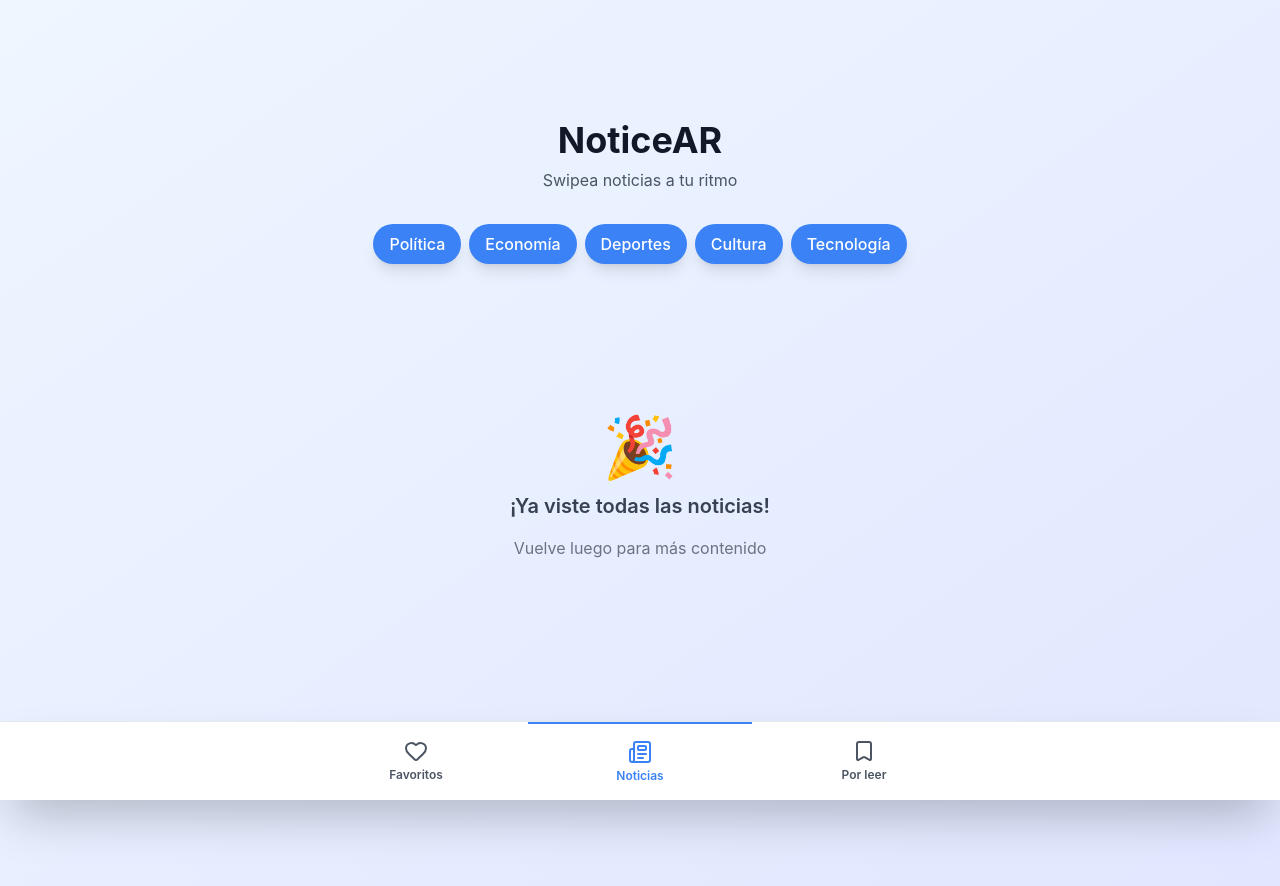
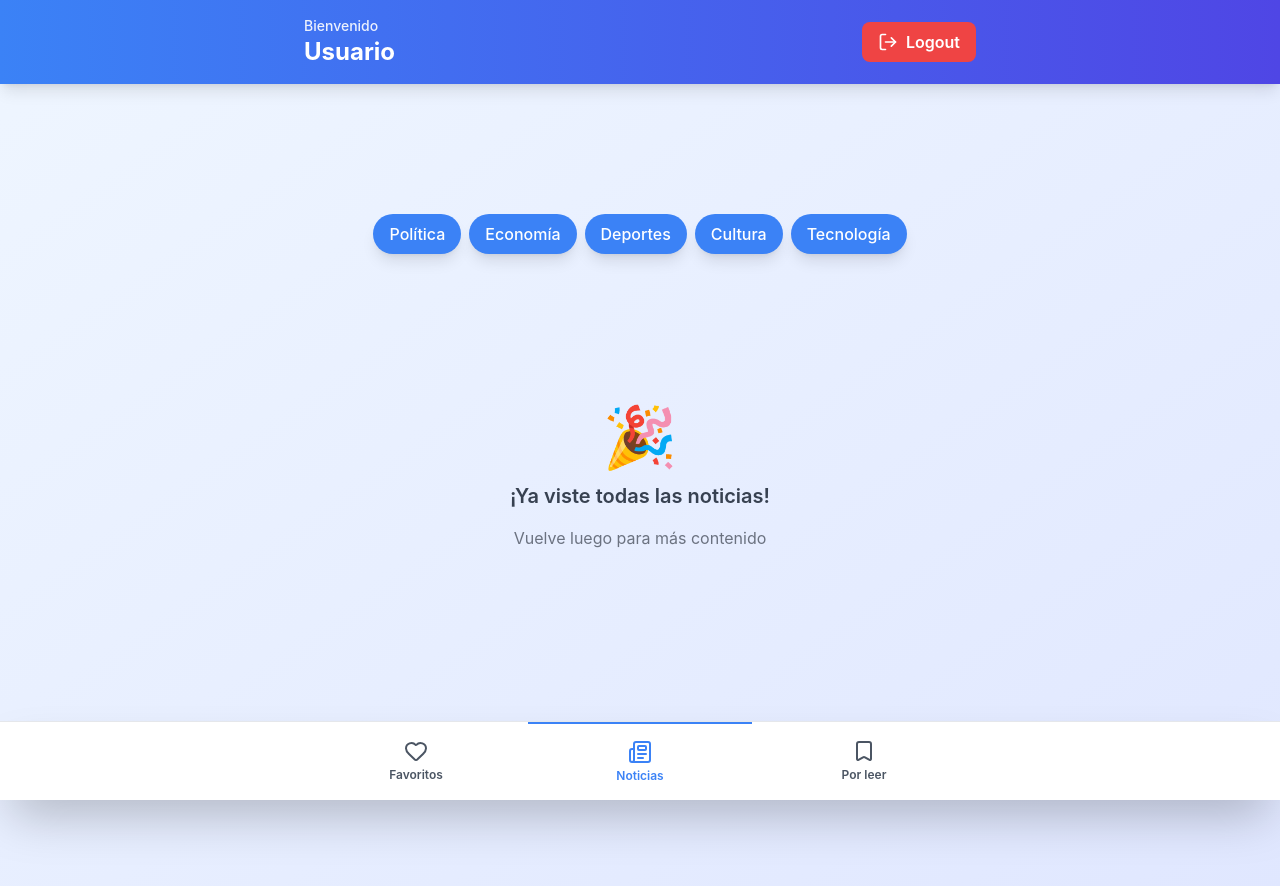
Before and after one commit to liocamargo/noticeAR, a Next.js app: page /feed in a window 1280 px wide. Shown: the top 886 px of the page. Built offline with nearby package versions, Linux system fonts and the light colour scheme; no server answers; sample sign-in values are in the browser's storage.

Commit message:
feat: Add prominent header with user name and logout button
- Create Header component with gradient background
- Display user name from authentication
- Add logout button with Lucide icon
- Remove NoticeAR title and subtitle from feed page
- Make header sticky at top of feed

```diff
--- a/src/app/(app)/feed/page.tsx
+++ b/src/app/(app)/feed/page.tsx
@@ -6,6 +6,7 @@ import { useCallback } from 'react';
 import SwipeStack from '@/components/SwipeStack';
 import SwipeButtons from '@/components/SwipeButtons';
 import CategoryFilter from '@/components/CategoryFilter';
+import Header from '@/components/Header';
 import { useNews } from '@/hooks/useNews';
 import { useInteractions } from '@/hooks/useInteractions';
 import type { NewsArticle } from '@/types';
@@ -45,15 +46,13 @@ export default function FeedPage() {
   }, [news, saveInteraction, markAsSeen]);
 
   return (
-    <div className="min-h-screen flex flex-col items-center justify-center px-4 space-y-8">
-      <div className="text-center space-y-2">
-        <h1 className="text-4xl font-bold text-gray-900">NoticeAR</h1>
-        <p className="text-gray-600">Swipea noticias a tu ritmo</p>
-      </div>
+    <div className="min-h-screen flex flex-col">
+      <Header />
 
-      <div className="w-full">
-        <CategoryFilter />
-      </div>
+      <div className="flex-1 flex flex-col items-center justify-center px-4 space-y-8">
+        <div className="w-full">
+          <CategoryFilter />
+        </div>
 
       <div className="w-full flex flex-col items-center relative">
         <SwipeStack
@@ -72,6 +71,7 @@ export default function FeedPage() {
           </div>
         )}
       </div>
+      </div>
     </div>
   );
 }
--- /dev/null
+++ b/src/components/Header.tsx
@@ -0,0 +1,53 @@
+'use client';
+
+import { useEffect, useState } from 'react';
+import { useRouter } from 'next/navigation';
+import { getCurrentUser } from '@/services/supabase/auth';
+import { signOut } from '@/services/supabase/auth';
+import { LogOut } from 'lucide-react';
+
+export default function Header() {
+  const router = useRouter();
+  const [userName, setUserName] = useState<string | null>(null);
+
+  useEffect(() => {
+    const fetchUser = async () => {
+      const { user } = await getCurrentUser();
+      if (user?.user_metadata?.full_name) {
+        setUserName(user.user_metadata.full_name);
+      } else {
+        const testSession = localStorage.getItem('noticeAR_testSession');
+        if (testSession) {
+          const session = JSON.parse(testSession);
+          setUserName(session.user?.user_metadata?.full_name || 'Usuario');
+        }
+      }
+    };
+    fetchUser();
+  }, []);
+
+  const handleLogout = async () => {
+    localStorage.removeItem('noticeAR_testSession');
+    await signOut();
+    router.push('/login');
+  };
+
+  return (
+    <div className="bg-gradient-to-r from-blue-500 to-indigo-600 text-white shadow-lg py-4 px-4">
+      <div className="max-w-2xl mx-auto flex items-center justify-between">
+        <div>
+          <p className="text-sm font-medium opacity-90">Bienvenido</p>
+          <h1 className="text-2xl font-bold">{userName || 'Usuario'}</h1>
+        </div>
+
+        <button
+          onClick={handleLogout}
+          className="flex items-center gap-2 bg-red-500 hover:bg-red-600 px-4 py-2 rounded-lg font-semibold transition"
+        >
+          <LogOut size={20} />
+          <span className="hidden sm:inline">Logout</span>
+        </button>
+      </div>
+    </div>
+  );
+}
```
